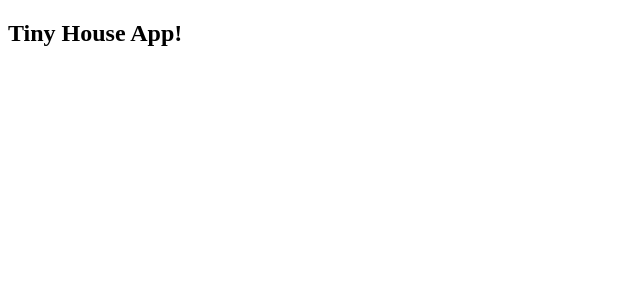
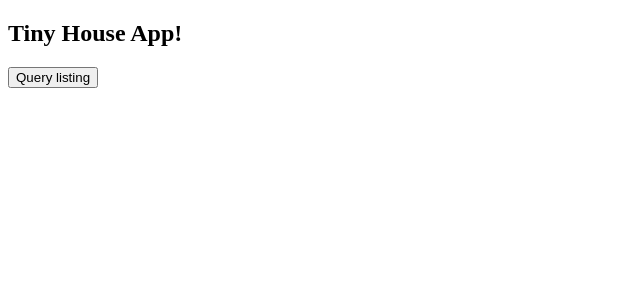
Before and after one commit to wwkkww/thouse-client, a React (Create React App) app: page / in a window 1280 px wide. Shown: the top 300 px of the page, without its empty margins (0-640 px from the left). Built offline with nearby package versions, Linux system fonts and the light colour scheme.

Commit message:
setup fetch listings query

```diff
--- a/src/sections/Listings/Listings.tsx
+++ b/src/sections/Listings/Listings.tsx
@@ -1,11 +1,37 @@
 import React from 'react';
+import { server } from '../../lib/api';
 
+const LISTINGS = `
+  query Listings{
+    listings {
+      id
+      title
+      image
+      address
+      price
+      numOfGuests
+      numOfBeds
+      numOfBaths
+      rating
+    }
+  }
+`;
 interface Props {
   title: string;
 }
 
 const Listings = ({ title }: Props) => {
-  return <h2>{title}</h2>;
+  const fetchListings = async () => {
+    const response = await server.fetch({ query: LISTINGS });
+    console.log('fetch listings!', response.data);
+  };
+
+  return (
+    <div>
+      <h2>{title}</h2>
+      <button onClick={fetchListings}>Query listing</button>
+    </div>
+  );
 };
 
 export { Listings };
```
